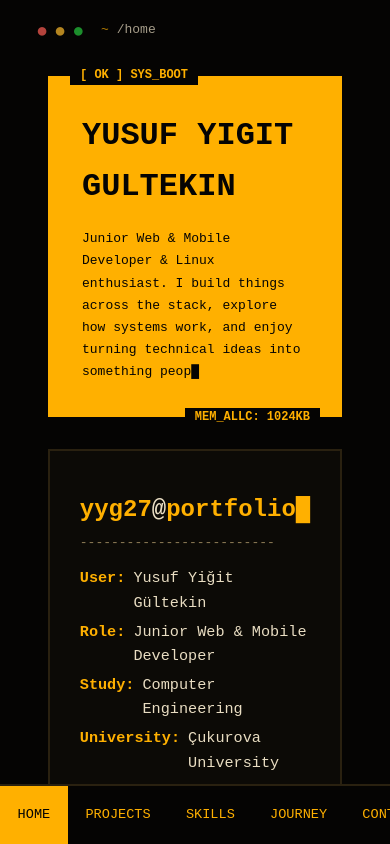
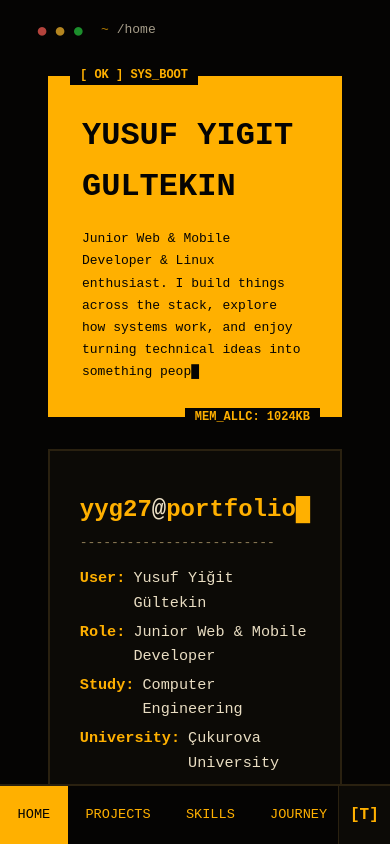
Before and after one commit to yyg27/tui-portfolio, a React (Vite) app: page / in a window 390 px wide. Built offline with nearby package versions, Linux system fonts and the light colour scheme.

Commit message:
feat: add mobile taskbar theme selector and ios safe area support

```diff
--- a/index.html
+++ b/index.html
@@ -3,7 +3,7 @@
   <head>
     <meta charset="UTF-8" />
     <link rel="icon" type="image/svg+xml" href="/favicon.svg" />
-    <meta name="viewport" content="width=device-width, initial-scale=1.0" />
+    <meta name="viewport" content="width=device-width, initial-scale=1.0, viewport-fit=cover" />
     <title>tui-portfolio</title>
     <script>
       (function() {
--- a/src/components/Sidebar/Sidebar.module.css
+++ b/src/components/Sidebar/Sidebar.module.css
@@ -75,8 +75,12 @@
     font-size: 0.9rem;
     cursor: pointer;
     text-align: left;
-    padding: 4px;
+    padding: 6px 8px;
+    display: flex;
+    align-items: center;
+    border-radius: var(--radius-sm);
     transition: background-color 0.1s;
+    width: 100%;
 }
 
 .collapsed .themeOptionBtn {
@@ -91,10 +95,19 @@
 
 .themeDot {
     display: inline-block;
-    width: 14px;
-    height: 14px;
+    width: 12px;
+    height: 12px;
     border-radius: 50%;
-    margin: 0 auto;
+    flex-shrink: 0;
+}
+
+.themeText {
+    margin-left: 6px;
+    font-family: monospace;
+}
+
+.collapsed .themeText {
+    display: none;
 }
 
 .themeCategory {
@@ -146,14 +159,64 @@
     .sidebar {
         order: 2;
         width: 100% !important;
-        height: 60px;
+        height: calc(60px + env(safe-area-inset-bottom, 0px));
+        padding-bottom: env(safe-area-inset-bottom, 0px);
+        flex-shrink: 0;
         flex-direction: row;
         border-right: none;
         border-top: 2px solid var(--border);
         align-items: center;
+        position: relative;
+        justify-content: space-between;
     }
 
-    .header, .footer {
+    .header {
         display: none;
     }
+
+    .footer {
+        display: flex;
+        flex-direction: row;
+        align-items: center;
+        border-top: none;
+        margin-top: 0;
+        height: 100%;
+        border-left: 1px solid var(--border);
+        padding: 0 0.5rem;
+        flex-shrink: 0;
+        background-color: var(--surface);
+    }
+
+    .clock {
+        display: none;
+    }
+
+    .actions {
+        padding: 0;
+        gap: 0;
+    }
+
+    .collapseBtn {
+        display: none;
+    }
+
+    .themeMenu {
+        position: absolute;
+        bottom: calc(64px + env(safe-area-inset-bottom, 0px));
+        right: 8px;
+        width: 190px;
+        z-index: 1000;
+        margin-bottom: 0;
+        box-shadow: 0 -5px 25px rgba(0, 0, 0, 0.7);
+        border: 2px solid var(--border);
+        background-color: var(--surface);
+    }
+
+    .collapsed .themeText {
+        display: inline;
+    }
+
+    .collapsed .themeOptionBtn {
+        justify-content: flex-start;
+    }
 }
--- a/src/styles/globals.css
+++ b/src/styles/globals.css
@@ -9,6 +9,7 @@ body,
 #root {
     width: 100%;
     min-height: 100vh;
+    min-height: 100dvh;
 }
 
 body {
```
